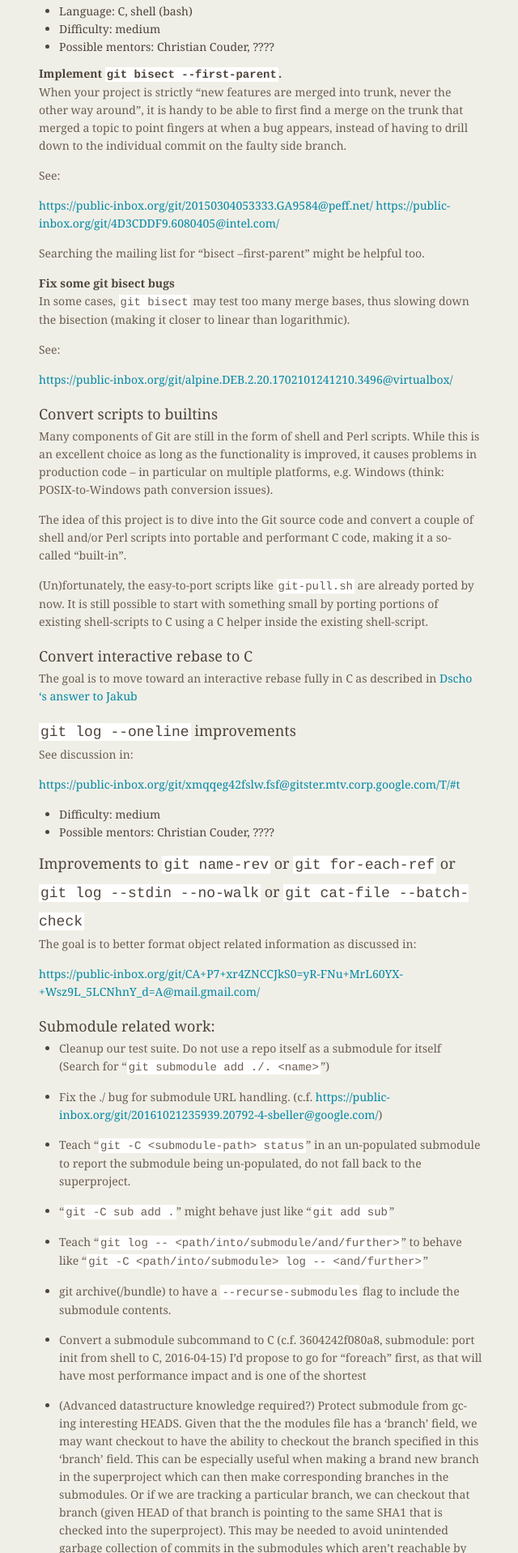
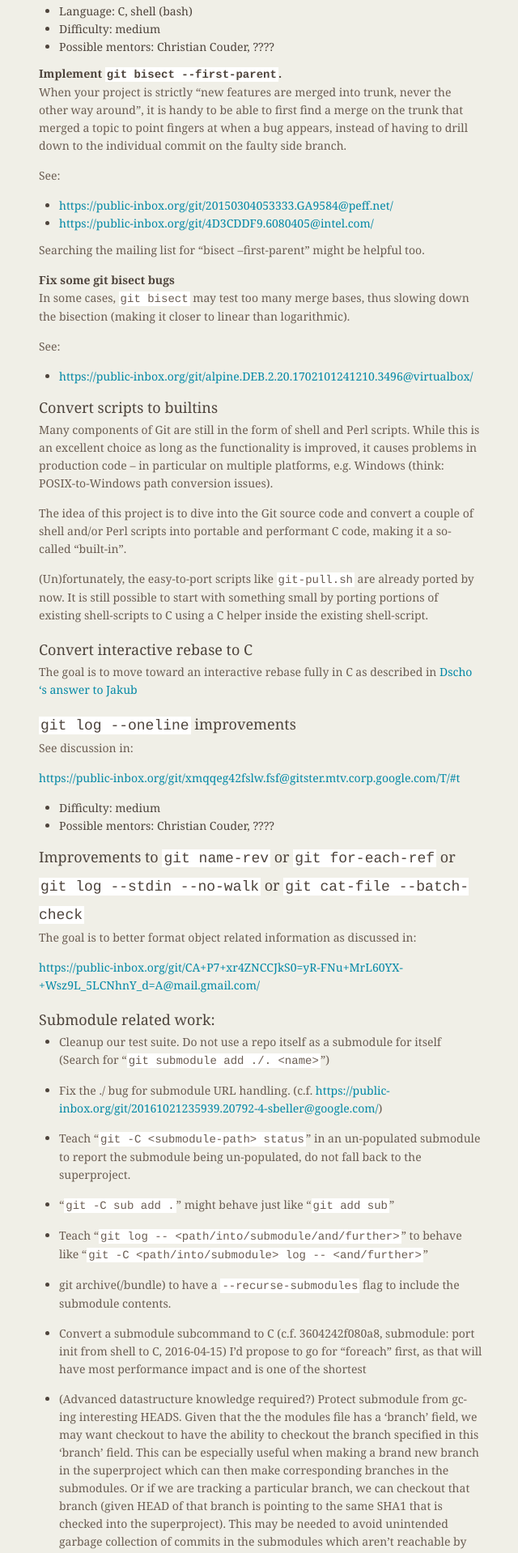
Before and after one commit to git/git.github.io, a Jekyll site: the page built from SoC-2017-Ideas.md, in a window 1280 px wide. Shown: the part 1804-3722 px from the top of the page at 81% size, without its empty margins (486-1126 px from the left). Built offline with Jekyll 4.4.1, drawn with Linux system fonts in a browser that asks for light colours.

Commit message:
SoC-2017-Ideas: put links into lists

```diff
--- a/SoC-2017-Ideas.md
+++ b/SoC-2017-Ideas.md
@@ -119,8 +119,8 @@
 
 See:
 
-<https://public-inbox.org/git/20150304053333.GA9584@peff.net/>
-<https://public-inbox.org/git/4D3CDDF9.6080405@intel.com/>
+  - <https://public-inbox.org/git/20150304053333.GA9584@peff.net/>
+  - <https://public-inbox.org/git/4D3CDDF9.6080405@intel.com/>
 
 Searching the mailing list for "bisect --first-parent" might be
 helpful too.
@@ -133,7 +133,7 @@
 
 See:
 
-<https://public-inbox.org/git/alpine.DEB.2.20.1702101241210.3496@virtualbox/>
+  - <https://public-inbox.org/git/alpine.DEB.2.20.1702101241210.3496@virtualbox/>
 
 
 ### Convert scripts to builtins
```
